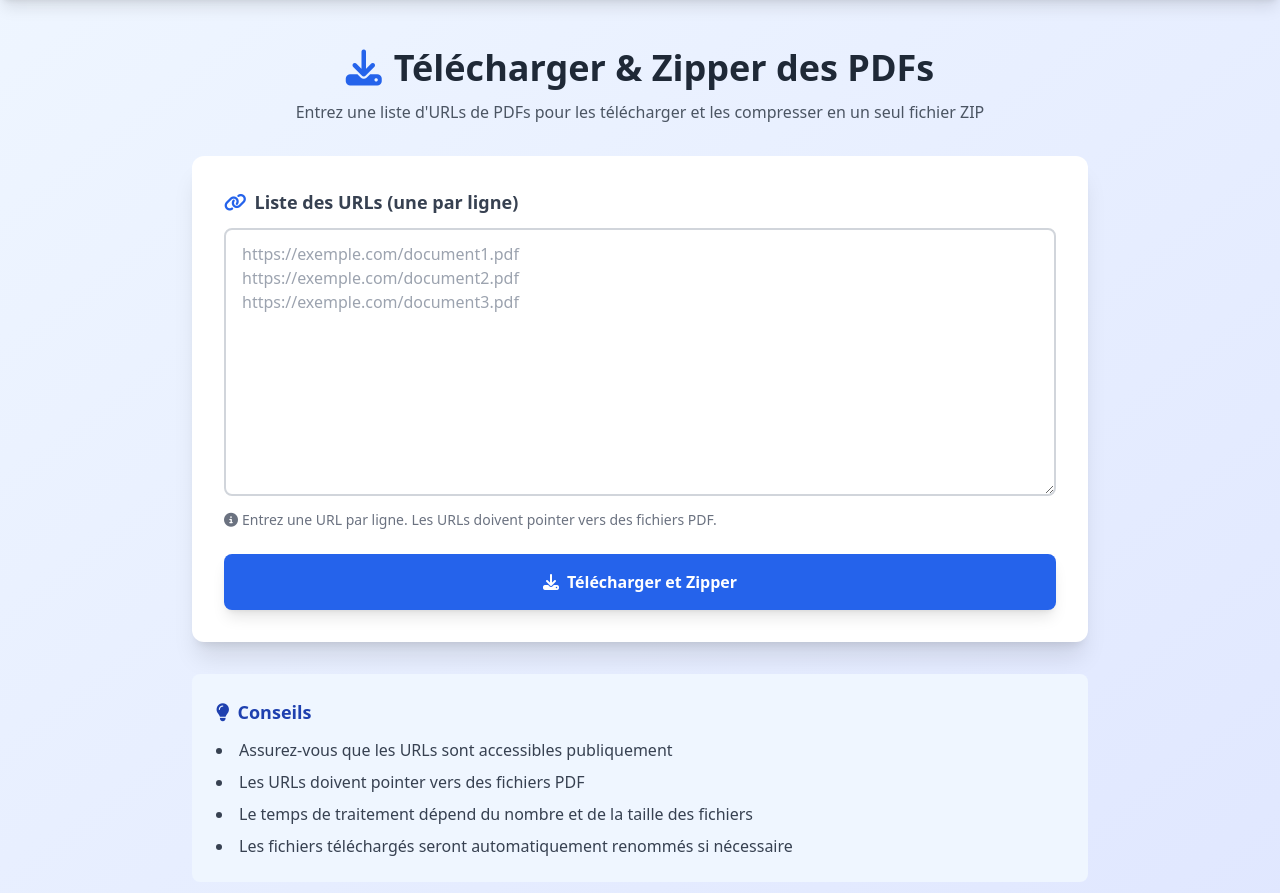
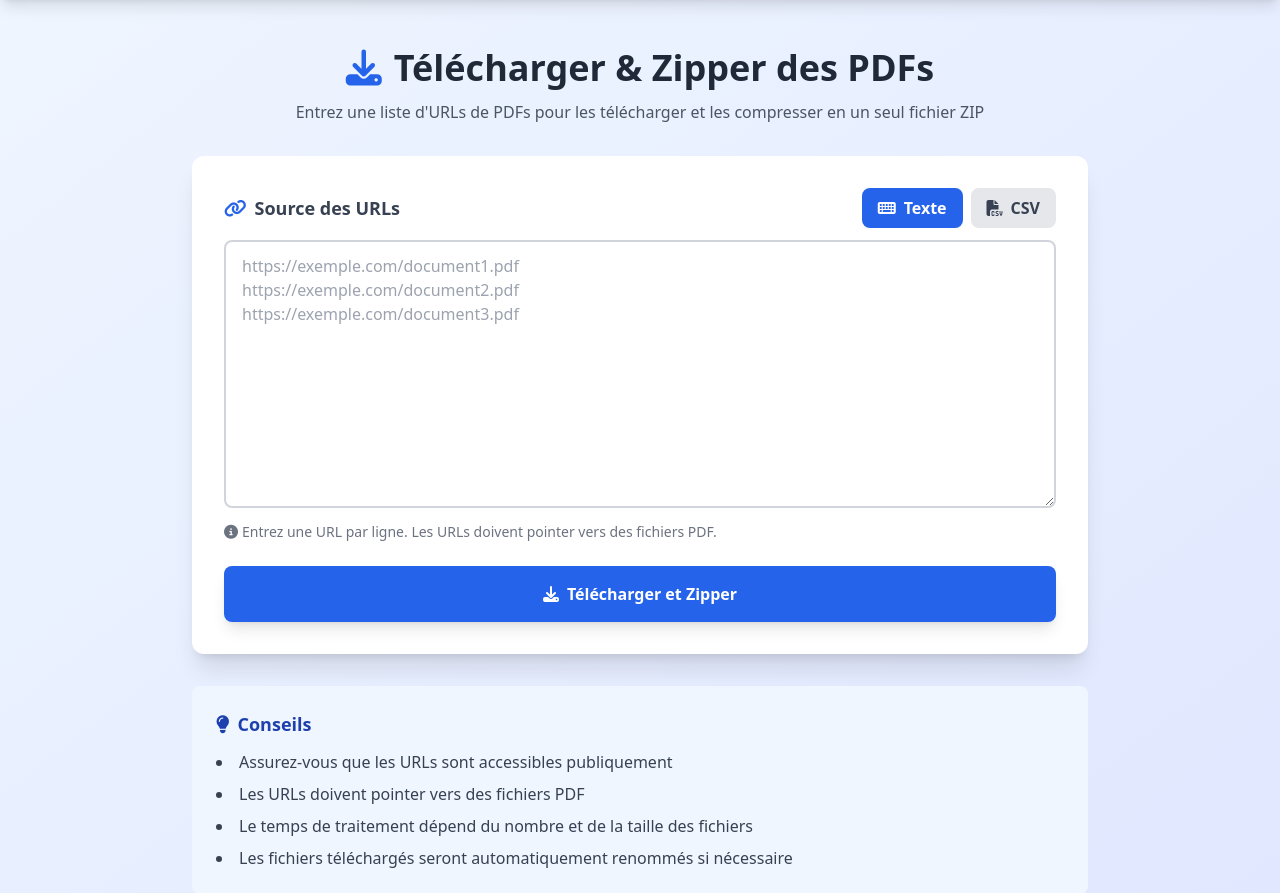
Before and after one commit to moa-digitalagency/ScrappingAndPdfTools, a Flask app: page /downloader/ in a window 1280 px wide. Shown: the part 64-957 px from the top of the page. Run offline with Flask 3, Linux system fonts and the light colour scheme; some libraries are stand-ins or nearby versions.

Commit message:
Enhance file downloader with CSV upload and improved layout
Update downloader template to support CSV file uploads for URLs, add a text/CSV toggle, and restructure the UI for better visual organization.

Replit-Commit-Author: Agent
Replit-Commit-Session-Id: a6d21247-254f-4bdc-83b3-6403b594b106
Replit-Commit-Checkpoint-Type: full_checkpoint
Replit-Commit-Screenshot-Url: https://storage.googleapis.com/screenshot-production-us-central1/feef82c9-5316-403d-9615-f30c5c1d180a/a6d21247-254f-4bdc-83b3-6403b594b106/tAf4Kr5

```diff
--- a/app/templates/downloader.html
+++ b/app/templates/downloader.html
@@ -12,11 +12,23 @@
     </div>
 
     <div class="bg-white rounded-xl shadow-xl p-8">
-        <form id="downloadForm">
+        <form id="downloadForm" enctype="multipart/form-data">
             <div class="mb-6">
-                <label for="urls" class="block text-lg font-semibold text-gray-700 mb-3">
-                    <i class="fas fa-link text-blue-600 mr-2"></i>Liste des URLs (une par ligne)
+                <div class="flex items-center justify-between mb-3">
+                    <label class="block text-lg font-semibold text-gray-700">
+                        <i class="fas fa-link text-blue-600 mr-2"></i>Source des URLs
                     </label>
+                    <div class="flex space-x-2">
+                        <button type="button" id="textModeBtn" class="px-4 py-2 bg-blue-600 text-white rounded-lg font-semibold transition">
+                            <i class="fas fa-keyboard mr-2"></i>Texte
+                        </button>
+                        <button type="button" id="csvModeBtn" class="px-4 py-2 bg-gray-200 text-gray-700 rounded-lg font-semibold transition hover:bg-gray-300">
+                            <i class="fas fa-file-csv mr-2"></i>CSV
+                        </button>
+                    </div>
+                </div>
+
+                <div id="textMode" class="mode-section">
                     <textarea
                         id="urls"
                         rows="10"
@@ -26,6 +38,19 @@
                     <p class="mt-2 text-sm text-gray-500">
                         <i class="fas fa-info-circle mr-1"></i>Entrez une URL par ligne. Les URLs doivent pointer vers des fichiers PDF.
                     </p>
+                </div>
+
+                <div id="csvMode" class="mode-section hidden">
+                    <div class="border-2 border-dashed border-gray-300 rounded-lg p-8 text-center hover:border-blue-500 transition">
+                        <input type="file" id="csvFile" accept=".csv" class="hidden">
+                        <label for="csvFile" class="cursor-pointer">
+                            <i class="fas fa-cloud-upload-alt text-5xl text-blue-600 mb-3 block"></i>
+                            <p class="text-lg font-semibold text-gray-700 mb-2">Cliquez pour uploader un fichier CSV</p>
+                            <p class="text-sm text-gray-500">Le CSV doit contenir une URL par ligne</p>
+                        </label>
+                        <p id="csvFileName" class="mt-3 text-sm text-blue-600 font-semibold hidden"></p>
+                    </div>
+                </div>
             </div>
 
             <button
@@ -80,11 +105,53 @@
 
 {% block scripts %}
 <script>
+    let currentMode = 'text';
+
+    document.getElementById('textModeBtn').addEventListener('click', function() {
+        currentMode = 'text';
+        document.getElementById('textMode').classList.remove('hidden');
+        document.getElementById('csvMode').classList.add('hidden');
+        this.classList.remove('bg-gray-200', 'text-gray-700');
+        this.classList.add('bg-blue-600', 'text-white');
+        document.getElementById('csvModeBtn').classList.remove('bg-blue-600', 'text-white');
+        document.getElementById('csvModeBtn').classList.add('bg-gray-200', 'text-gray-700');
+    });
+
+    document.getElementById('csvModeBtn').addEventListener('click', function() {
+        currentMode = 'csv';
+        document.getElementById('textMode').classList.add('hidden');
+        document.getElementById('csvMode').classList.remove('hidden');
+        this.classList.remove('bg-gray-200', 'text-gray-700');
+        this.classList.add('bg-blue-600', 'text-white');
+        document.getElementById('textModeBtn').classList.remove('bg-blue-600', 'text-white');
+        document.getElementById('textModeBtn').classList.add('bg-gray-200', 'text-gray-700');
+    });
+
+    document.getElementById('csvFile').addEventListener('change', function(e) {
+        if (e.target.files.length > 0) {
+            document.getElementById('csvFileName').textContent = e.target.files[0].name;
+            document.getElementById('csvFileName').classList.remove('hidden');
+        }
+    });
+
     document.getElementById('downloadForm').addEventListener('submit', async function(e) {
         e.preventDefault();
 
+        let urls = [];
+
+        if (currentMode === 'text') {
             const urlsText = document.getElementById('urls').value;
-        const urls = urlsText.split('\n').map(url => url.trim()).filter(url => url);
+            urls = urlsText.split('\n').map(url => url.trim()).filter(url => url);
+        } else {
+            const csvFile = document.getElementById('csvFile').files[0];
+            if (!csvFile) {
+                showToast('Veuillez sélectionner un fichier CSV', 'error');
+                return;
+            }
+
+            const text = await csvFile.text();
+            urls = text.split('\n').map(url => url.trim()).filter(url => url);
+        }
 
         if (urls.length === 0) {
             showToast('Veuillez entrer au moins une URL', 'error');
--- a/app/templates/index.html
+++ b/app/templates/index.html
@@ -8,7 +8,8 @@
     <p class="text-xl text-gray-600">Votre solution professionnelle pour la gestion de fichiers PDF</p>
 </div>
 
-<div class="grid md:grid-cols-3 gap-8 max-w-7xl mx-auto">
+<div class="max-w-7xl mx-auto">
+    <div class="grid md:grid-cols-2 gap-8 mb-8">
         <div class="bg-white rounded-xl shadow-xl p-8 hover:shadow-2xl transition transform hover:-translate-y-2">
             <div class="text-center mb-6">
                 <div class="inline-flex items-center justify-center w-20 h-20 bg-blue-100 rounded-full mb-4">
@@ -69,6 +70,7 @@
             <a href="/merger/" class="block w-full bg-purple-600 hover:bg-purple-700 text-white font-bold py-3 px-6 rounded-lg text-center transition">
                 Commencer <i class="fas fa-arrow-right ml-2"></i>
             </a>
+        </div>
     </div>
 
     <div class="bg-white rounded-xl shadow-xl p-8 hover:shadow-2xl transition transform hover:-translate-y-2">
```
Lines whose indentation alone changed are shown as unchanged.
